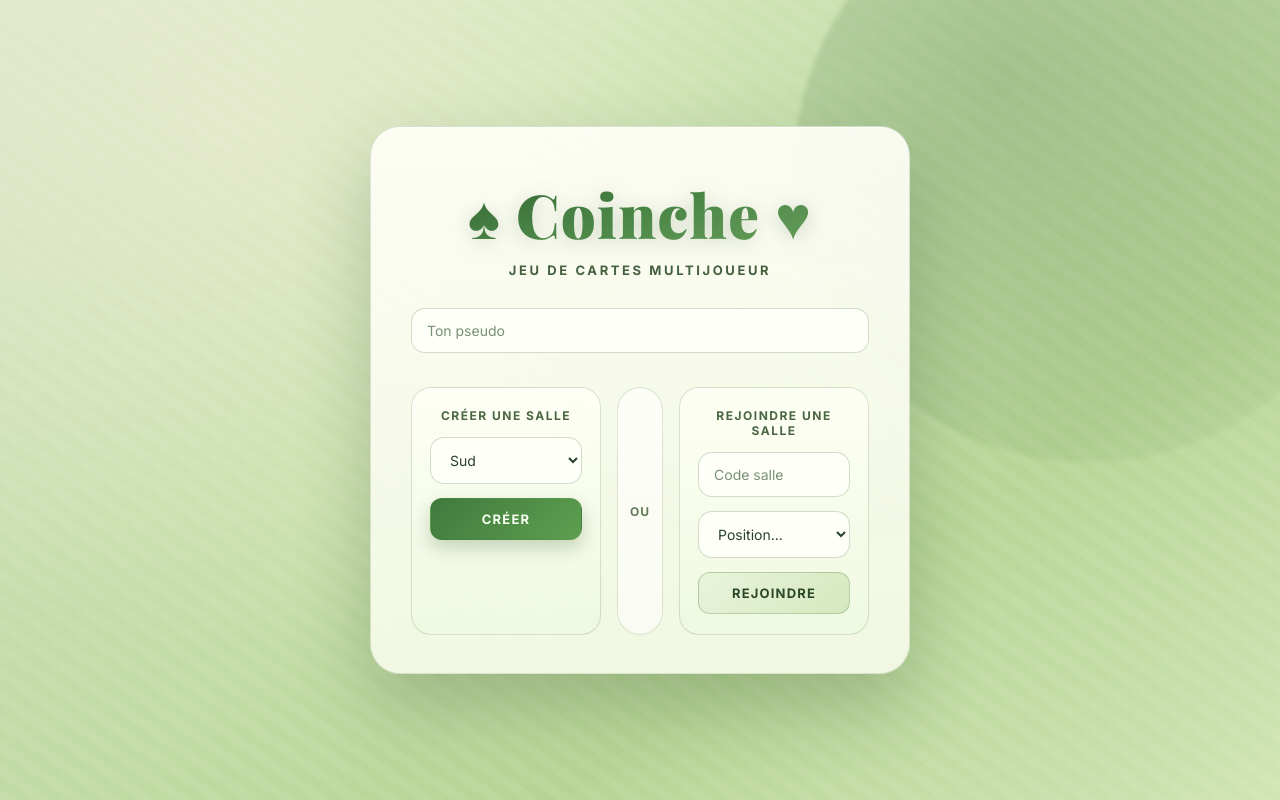
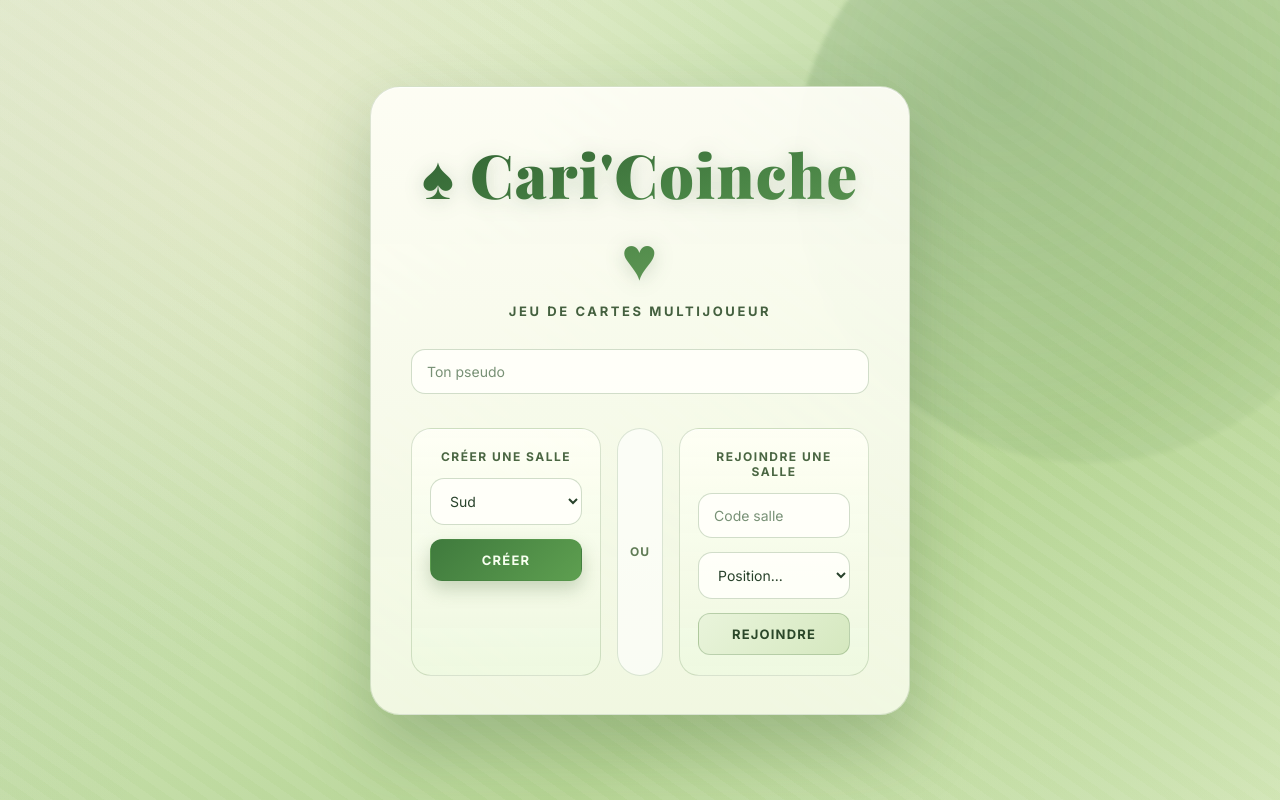
Before and after one commit to ismo009/Coinche, a website: page public/index.html in a window 1280 px wide. Shown: the top 800 px of the page. Drawn offline with nearby package versions, Linux system fonts and the light colour scheme; no server answers.

Commit message:
Update lobby title to Cari'Coinche
Change the main heading in public/index.html from '♠ Coinche ♥' to '♠ Cari'Coinche ♥' to reflect the updated game name on the lobby/landing page.

```diff
--- a/public/index.html
+++ b/public/index.html
@@ -17,7 +17,7 @@
   <!-- ECRAN D'ACCUEIL -->
   <div id="lobby" class="screen">
     <div class="lobby-container">
-      <h1>♠ Coinche ♥</h1>
+      <h1>♠ Cari'Coinche ♥</h1>
       <p class="subtitle">Jeu de cartes multijoueur</p>
 
       <div class="lobby-form">
```
